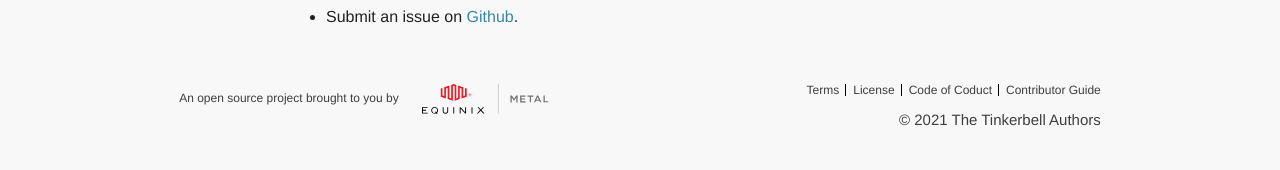
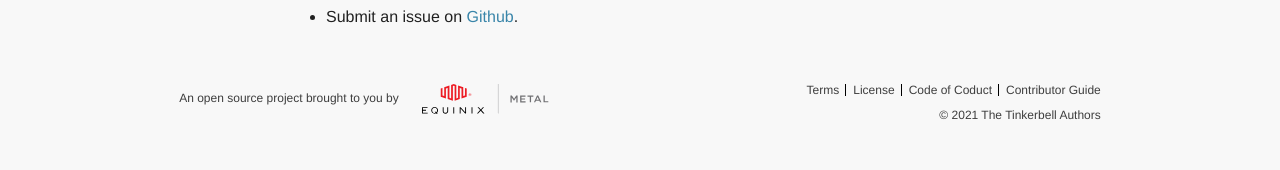
Before and after one commit to tinkerbell/tinkerbell-docs, an MkDocs documentation site: the page built from docs/index.md, in a window 1280 px wide. Shown: the part 1654-1824 px from the top of the page. Built offline with MkDocs 1.6.1 and Material for MkDocs 9.7.7, drawn with Linux system fonts in a browser that asks for light colours; some web fonts are replaced.

```diff
--- a/docs/stylesheets/extra.css
+++ b/docs/stylesheets/extra.css
@@ -255,7 +255,6 @@
 .md-footer {background-color: var(--md-primary-fg-color--dark)}
 
 #right-footer .author { text-align: right; }
-#right-footer .author p { font-size: 15px; }
 
 @media print, screen and (max-width: 63.99875em) {
     .logo-footer svg {
```
